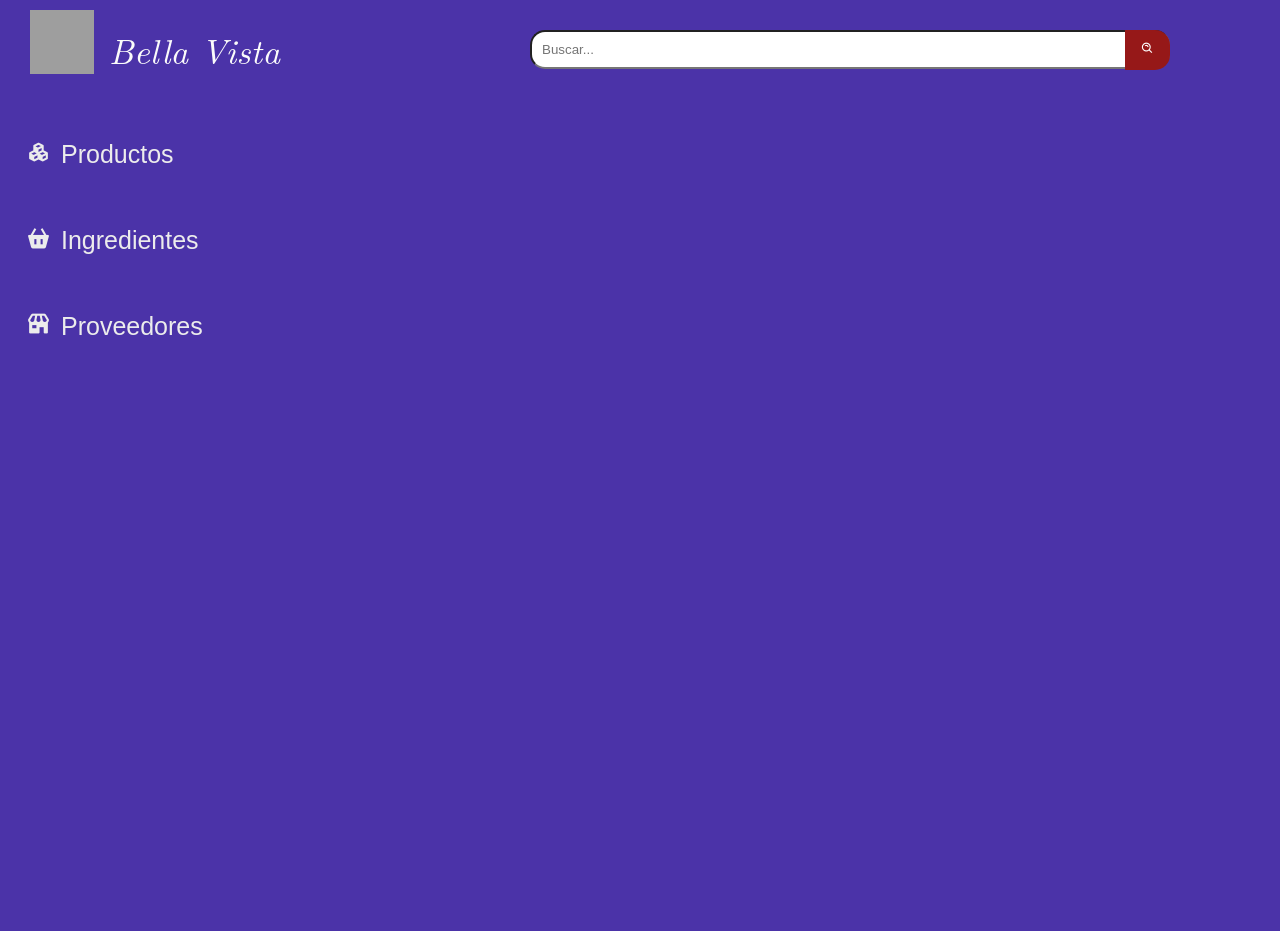
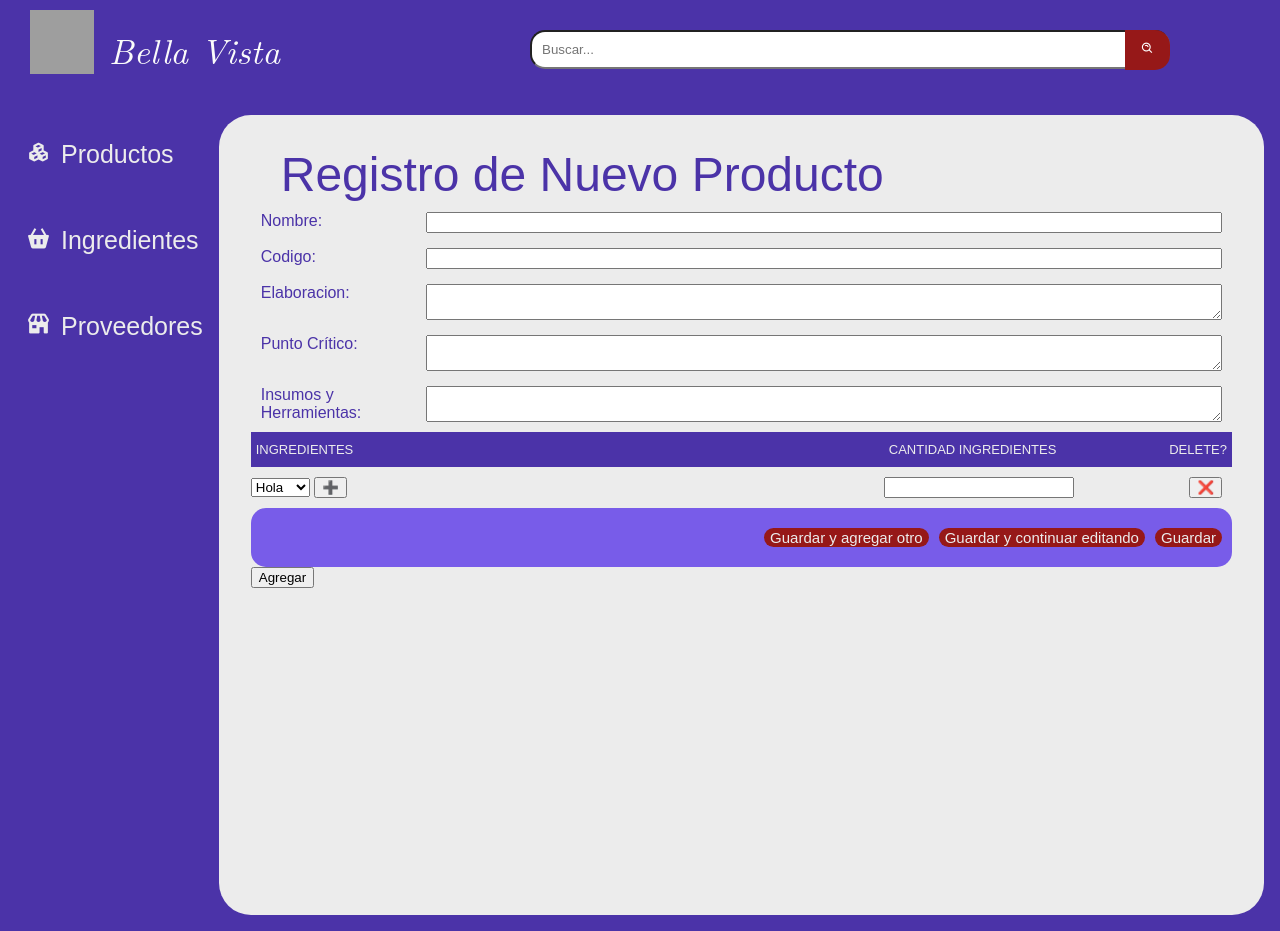
Before and after one commit to Danccs/bellavista_donuts, a Django app: page /crear_prod in a window 1280 px wide. Before the commit the page ends 335 px from the top, so only its background shows below. Run offline with Django 5.2, Linux system fonts and the light colour scheme; parts of the project's set-up code (start-up, migrations or seed data) failed here and were passed over; grey boxes are pictures that could not be loaded.

Commit message:
"template crear producto version 1"

```diff
--- a/config/templates/crear_prod.html
+++ b/config/templates/crear_prod.html
@@ -7,7 +7,54 @@
 {% endblock %}
 
 {% block content %}
+<form>
+    <div class="container_registro">
+        <div class="titulo_reg">Registro de Nuevo Producto</div>
+        <div class="agregar_prod">
+                <label for="nombre">Nombre: </label>
+                <input type="text" name="Nombre" id="Nombre"/>
 
-<!-- Luis escribe tu código aquí dentro de block content -->
+                <label for="codigo">Codigo: </label>
+                <input type="text" name="codigo" id="codigo"/>
 
+                <label for="elaboracion">Elaboracion: </label>
+                <textarea id="descripcion_producto" name="descripcion_producto" rows="2" required></textarea>
+
+                <label for="punto_c">Punto Crítico: </label>
+                <textarea id="descripcion_producto" name="descripcion_producto" rows="2" required></textarea>
+
+                <label for="insumos">Insumos y Herramientas: </label>
+                <textarea id="descripcion_producto" name="descripcion_producto" rows="2" required></textarea>
+        </div>
+
+        <div class="fm-agregar-ingredientes">
+        <label for="ingredientes">INGREDIENTES</label>
+        <div>
+          <select name="ingredientes" id="ingredientes">
+            <option value="">Hola</option>
+            <option value="">adio`s</option>
+            <option value="">chao</option>
+            <option value="">hello</option>
+          </select>
+        <input type="button" value="➕" />
+
+        </div>
+
+        <label for="cantidad-ingredientes">CANTIDAD INGREDIENTES</label>
+        <input name="cantidad-ingredientes" id="cantidad-ingredientes" type="text" />
+        <label for="">DELETE?</label>
+        <div class="fm-button-delete">
+          <input type="button" value="❌" />
+        </div>
+      </div>
+
+      <div class="fm-buttons-submit">
+        <input type="submit" value="Guardar y agregar otro" />
+        <input type="submit" value="Guardar y continuar editando" />
+        <input type="submit" value="Guardar" />
+      </div>
+        <button class="crear_producto">Agregar</button>
+
+    </div>
+</form>
 {% endblock %}
--- a/static/css/base.css
+++ b/static/css/base.css
@@ -4,13 +4,16 @@
 }
 
 /* Estilos para pantallas grandes */
-@media screen and (min-width: 768px) {
+@media  (min-width: 768px) {
     /* Tus estilos para pantallas grandes aquí */
   }
 
   /* Estilos para pantallas pequeñas */
-  @media screen and (max-width: 767px) {
-    /* Tus estilos para pantallas pequeñas aquí */
+@media  (max-width: 767px) {
+    * {
+        flex-direction: column;
+
+    }
   }
 
   :root {
@@ -170,3 +173,5 @@ ul {
 .btn-menu i {
     margin-right: 10px;
 }
+
+@
--- a/static/css/crear_prod.css
+++ b/static/css/crear_prod.css
@@ -0,0 +1,89 @@
+:root {
+    --clr-main: #4b33a8;
+    --clr-main-light: #785ce9;
+    --clr-white: #ececec;
+    --clr-gray: #e2e2e2;
+    --clr-red: #961818;
+}
+
+.container_registro {
+    background-color: var(--clr-white);
+    color: var(--clr-main);
+    margin: 1rem;
+    margin-left: 0;
+    border-radius: 2rem;
+    padding: 2rem;
+    height: 100vh;
+}
+
+.titulo_reg {
+    font-size: 3rem;
+    color: var(--clr-main);
+    margin-left: 30px;
+}
+
+.encabezado {
+    justify-content: space-between;
+    display: flex;
+}
+
+.agregar_prod {
+    display: grid;
+    grid-template-columns: 150px 1fr;
+    gap: 15px;
+    padding: 10px;
+    overflow-x: hidden;
+  }
+
+.fm-buttons-submit {
+    display: flex;
+    justify-content: end;
+    padding: 20px 10px;
+    gap: 10px;
+    background: var(--clr-main-light);
+    border-radius: 15px;
+}
+
+.fm-buttons-submit input{
+    background-color: var(--clr-red);
+    border: 0;
+    color: var(--clr-white);
+    border-radius: 10px;
+    cursor: pointer;
+    font-size: 15px;
+}
+
+.fm-button-delete {
+    display: flex;
+    justify-content: end;
+    padding: 10px;
+}
+
+.fm-agregar-ingredientes {
+    display: grid;
+    grid-template-columns: 2fr 190px 0.5fr;
+    align-items: center;
+    margin:  0;
+    border-radius: 20px;
+}
+
+.fm-agregar-ingredientes label {
+    background: var(--clr-main);
+    font-size: 13px;
+    padding: 10px 5px;
+    color: var(--clr-white);
+}
+
+.fm-agregar-ingredientes label:nth-of-type(2) {
+    grid-column: 2;
+    grid-row: 1;
+}
+
+.fm-agregar-ingredientes label:nth-of-type(3) {
+    grid-column: 3;
+    grid-row: 1;
+    text-align: end;
+}
+
+.fm-agregar-ingredientes input:nth-of-type(3) {
+    margin: 10px;
```
Also changed, not shown: static/css/mostrar_prod.css (line endings or trailing spaces).
